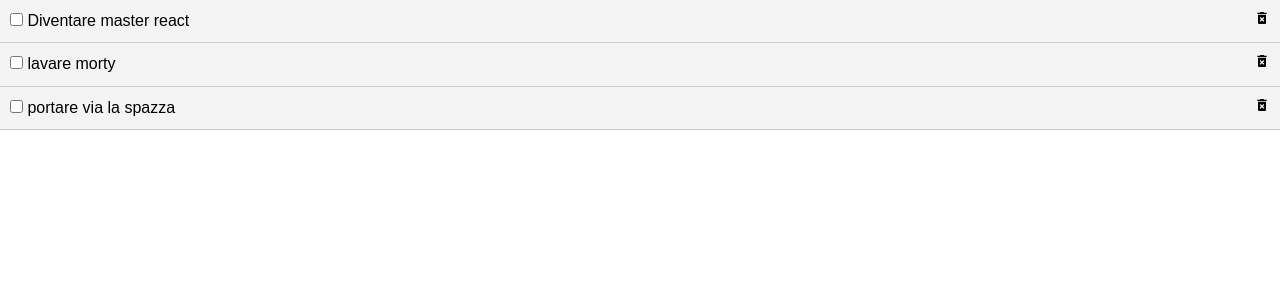
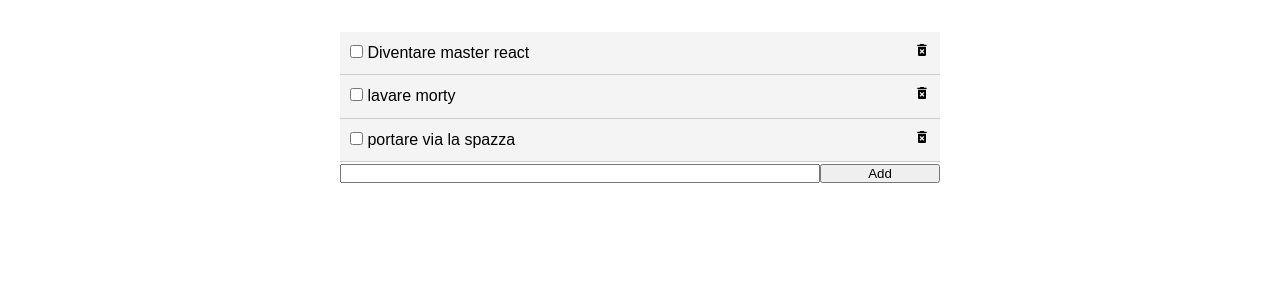
Before and after one commit to a-pyro/react-to-do-app, a React (Create React App) app: page / in a window 1280 px wide. Shown: the top 300 px of the page. Built offline with nearby package versions, Linux system fonts and the light colour scheme.

Commit message:
implement add todo

```diff
--- a/package.json
+++ b/package.json
@@ -11,6 +11,7 @@
     "react-dom": "^17.0.2",
     "react-icons": "^4.2.0",
     "react-scripts": "4.0.3",
+    "uuid": "^8.3.2",
     "web-vitals": "^1.1.1"
   },
   "scripts": {
--- a/src/App.css
+++ b/src/App.css
@@ -13,3 +13,8 @@ a {
   color: #333;
   text-decoration: none;
 }
+
+.app {
+  max-width: 600px;
+  margin: 2rem auto;
+}
--- a/src/App.js
+++ b/src/App.js
@@ -1,15 +1,20 @@
 import React, { Component } from 'react';
 import './App.css';
 import Todos from './components/Todos';
+import AddTodo from './components/AddTodo';
+import { v4 as uuidv4 } from 'uuid';
 
 export default class App extends Component {
   state = {
     todos: [
-      { id: 1, title: 'Diventare master react', completed: false },
-      { id: 2, title: 'lavare morty', completed: false },
-      { id: 3, title: 'portare via la spazza', completed: false },
+      { id: uuidv4(), title: 'Diventare master react', completed: false },
+      { id: uuidv4(), title: 'lavare morty', completed: false },
+      { id: uuidv4(), title: 'portare via la spazza', completed: false },
     ],
+    query: '',
   };
+
+  componentDidMount = () => {};
 
   markComplete = ({ id }) => {
     console.log(id);
@@ -37,15 +42,42 @@ export default class App extends Component {
       todos: this.state.todos.filter((todo) => todo.id !== id),
     });
   };
+  onChange = (e) => {
+    this.setState({ query: e.target.value });
+  };
+
+  addTodo = (todoText) => {
+    const newTodo = {
+      id: uuidv4(),
+      title: todoText,
+      completed: false,
+    };
+    this.setState({ todos: [...this.state.todos, newTodo], query: '' });
+  };
+
   render() {
     // console.log(this.state.todos);
-    return (
-      <div>
+    return this.state.todos.length > 0 ? (
+      <div className='app'>
         <Todos
           deleteTodo={this.deleteTodo}
           markComplete={this.markComplete}
           todos={this.state.todos}
         />
+        <AddTodo
+          addTodo={this.addTodo}
+          onChange={this.onChange}
+          value={this.state.query}
+        />
+      </div>
+    ) : (
+      <div className='app'>
+        <h1>No ToDos!</h1>
+        <AddTodo
+          addTodo={this.addTodo}
+          onChange={this.onChange}
+          value={this.state.query}
+        />
       </div>
     );
   }
--- /dev/null
+++ b/src/components/AddTodo.jsx
@@ -0,0 +1,28 @@
+import React, { Component } from 'react';
+
+export default class AddTodo extends Component {
+  handleSumbit = (e) => {
+    e.preventDefault();
+    if (this.props.value === '') return alert('insert todo');
+    this.props.addTodo(this.props.value);
+  };
+
+  render() {
+    return (
+      <div style={{ height: '20px' }}>
+        <form onSubmit={this.handleSumbit}>
+          <input
+            style={{ width: '80%' }}
+            onChange={this.props.onChange}
+            type='text'
+            name='title'
+            value={this.props.value}
+          />
+          <button style={{ width: '20%' }} type='submit'>
+            Add
+          </button>
+        </form>
+      </div>
+    );
+  }
+}
```
Also changed, not shown: 1 other file (tests, documents, lock files or other folders).
